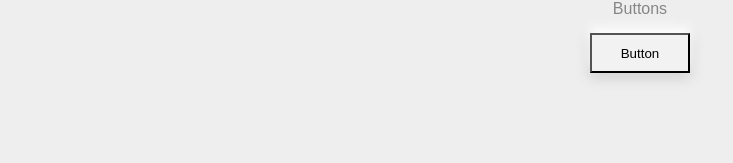
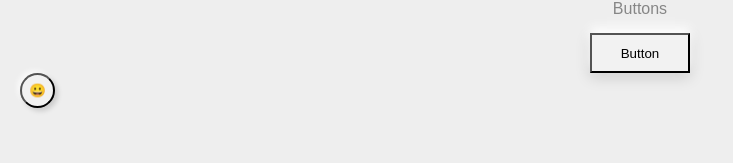
Before and after one commit to ayush-srtv/neumorphic-components, a React (Create React App) app: page / in a window 1280 px wide. Shown: the top 163 px of the page, without its empty margins (0-733 px from the left). Built offline with nearby package versions, Linux system fonts and the light colour scheme.

Commit message:
Added round button

```diff
--- a/src/App.js
+++ b/src/App.js
@@ -8,6 +8,7 @@ export default function App() {
       <div>Buttons</div>
       <div className="buttons">
         <Button>Button</Button>
+        <Button variant>😀</Button>
       </div>
     </div>
   );
--- a/src/components/button/button.css
+++ b/src/components/button/button.css
@@ -5,6 +5,17 @@
   padding: 5px 15px;
   width: 100px;
   height: 40px;
+  outline: none;
+}
+.rounded {
+  width: 35px;
+  height: 35px;
+  border-radius: 35px;
+  display: flex;
+  justify-content: center;
+  align-items: center;
+  box-shadow: 3px 3px 5px rgba(0, 0, 0, 0.15),
+    -3px -3px 5px rgba(255, 255, 255, 0.65);
 }
 .button:active {
   box-shadow: 0 15px 20px rgba(0, 0, 0, 0.02);
--- a/src/components/button/button.js
+++ b/src/components/button/button.js
@@ -6,10 +6,14 @@ function Button({
   children,
   component: Component = "button",
   className,
+  variant,
   ...props
 }) {
   return (
-    <Component className={clsx("button", className)} {...props}>
+    <Component
+      className={clsx("button", { rounded: variant }, className)}
+      {...props}
+    >
       {children}
     </Component>
   );
```
